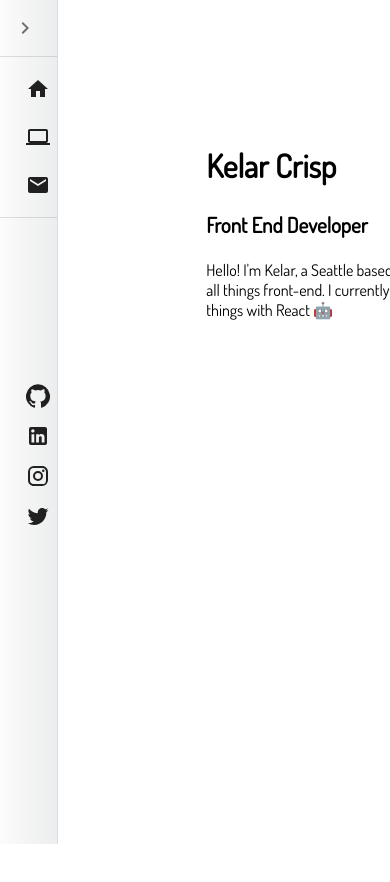
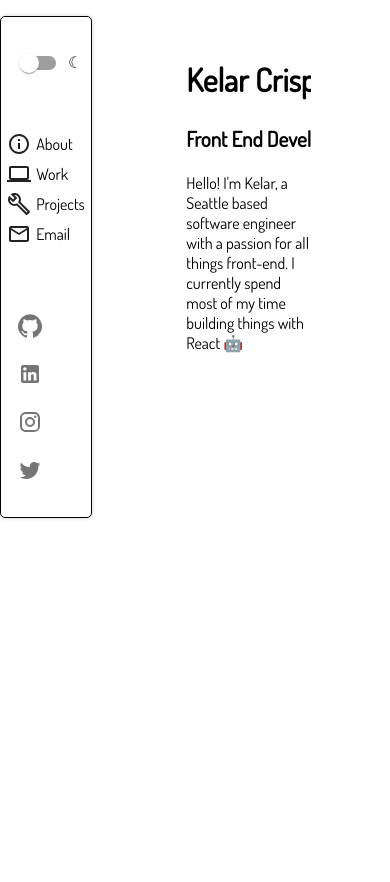
Before and after one commit to kelarcrisp/aws-portfolio, a React (Create React App) app: page / in a window 390 px wide. Shown: the top 882 px of the page. Built offline with nearby package versions, Linux system fonts and the light colour scheme; no server answers.

Commit message:
small changes for nav bar and mobile view

```diff
--- a/src/App.js
+++ b/src/App.js
@@ -16,7 +16,7 @@ const App = () => {
       <>
         <ThemeContext.Provider value={{ themeColor, setThemeColor }}>
           <NavHeader />
-          <MiniDrawer />
+          {/* <MiniDrawer /> */}
           <Route path='/' exact component={HomePage} />
           {/* <Route path='/Projects' component={SideProjects} />
             <Route path='/About' component={About} />
--- a/src/Components/About/About.module.css
+++ b/src/Components/About/About.module.css
@@ -53,6 +53,12 @@ animation: Bio 3.5s ease;
     width: 100%;
   }
 }
+@media(max-width: 500px){
+  .MainContainer{
+    width: 250px;
+    margin-left: 15%;
+  }
+}
 
 
 
--- a/src/Components/ContactMe/ContactMeForm.js
+++ b/src/Components/ContactMe/ContactMeForm.js
@@ -59,7 +59,7 @@ const ContactMeForm = (props) => {
 
     return (
         <div id='ContactMe' data-aos='fade-right' className={themeColor ? classes.DarkContactContainer : classes.ContactContainer} >
-            <h3 className={classes.ContactHeader}>Fill out the form to directly contact me by Email!</h3>
+            <div className={themeColor ? classes.DarkContactHeader : classes.ContactHeader}>Fill out the form to directly contact me by Email!</div>
             <form
                 onSubmit={handleSubmit}
                 className={classes.FormInfoContainer} autoComplete="on">
--- a/src/Components/ContactMe/ContactMeForm.module.css
+++ b/src/Components/ContactMe/ContactMeForm.module.css
@@ -21,7 +21,7 @@
     flex-direction: column;
     justify-content: center;
     align-items: center;
-    margin: 10% 0;
+    margin: 2% 0% 10% 0%;
 
 }
 .TextField{
@@ -43,7 +43,12 @@
 
 .ContactHeader{
     text-align: center;
-   margin-bottom: -100px;
+   margin-top: 50px;
+}
+.DarkContactHeader{
+    text-align: center;
+    margin-top: 50px;
+    color:white;
 }
 
 
@@ -53,16 +58,11 @@
 }
 
 @media (max-width: 400px){
-    .TextField{
-        width: 200px;
+    .ContactContainer{
+        width: 450px;
+        margin-left: 0%;
     }
-    .FormInfoContainer{
-        margin-left: 60px;
-    }
-    .ContactHeader{
-        display: block;
-        margin-left: 80px;
-    }
+
 }
 
 @keyframes Container{
--- a/src/Components/HomePage/WorkInfoCard/WorkInfoCard.js
+++ b/src/Components/HomePage/WorkInfoCard/WorkInfoCard.js
@@ -16,7 +16,7 @@ const WorkInfoCard = props => {
 
 
     return (
-        <div ref={ref} id='Work' style={{ padddingTop: '50px' }}>
+        <div ref={ref} id='Work' style={{ padddingTop: '50px' }} className={classes.MainContainer}  >
             <div id='first' className={themeColor ? classes.DarkContainer : classes.CardContainer} data-aos='fade-left'>
                 <p>Replenium</p>
                 <p>Full-time Contract position</p>
--- a/src/Components/HomePage/WorkInfoCard/WorkInfoCard.module.css
+++ b/src/Components/HomePage/WorkInfoCard/WorkInfoCard.module.css
@@ -33,7 +33,9 @@
 
 @media (max-width: 400px){
     .CardContainer{
-        width: 50%;
+        text-align: left;
+        margin-left: 15%;
+
     }
     .HeaderText{
         display: block;
--- a/src/Components/SideProjects/SideProjects.js
+++ b/src/Components/SideProjects/SideProjects.js
@@ -29,7 +29,7 @@ const SideProjects = () => {
 
 
             <div data-aos='fade-right'
-                className={themeColor ? classes.DarkProjectItem : classes.SideProjectItem}> <a className={themeColor ? classes.DarkProjectLink : classes.ProjectLink} href='https://redas-forgetful-list.web.app/' target='_blank'> Redas forgetful list </a><img style={{ maxHeight: '175x', maxWidth: '175px', marginLeft: '10px' }} src={require('../../assets/images/forgetfulListImage.png')} alt='codeimage' /><p className={classes.ProjectItemInfo}>A small app that I personally use to help remember things for when I go grocery Shopping. Built with React/Firebase. </p></div>
+                className={themeColor ? classes.DarkProjectItem : classes.SideProjectItem}> <a className={themeColor ? classes.DarkProjectLink : classes.ProjectLink} href='https://redas-forgetful-list.web.app/' target='_blank'> Reda's Forgetful List </a><img style={{ maxHeight: '175x', maxWidth: '175px', marginLeft: '10px' }} src={require('../../assets/images/forgetfulListImage.png')} alt='codeimage' /><p className={classes.ProjectItemInfo}>A small app that I personally use to help remember things for when I go grocery Shopping. Built with React/Firebase. </p></div>
 
 
 
--- a/src/Components/SideProjects/SideProjects.module.css
+++ b/src/Components/SideProjects/SideProjects.module.css
@@ -54,7 +54,7 @@
     display: inline;
     transition: .8s ease-in-out;
     font-family: 'Dosis', sans-serif;
-    margin-left: 24px;
+    margin-left: 40px;
     }
 
 .ProjectItemInfo:hover{
--- a/src/Shared/NavHeader/NavHeader.js
+++ b/src/Shared/NavHeader/NavHeader.js
@@ -35,14 +35,14 @@ const styles = {
         minWidth: '90px',
         maxWidth: '110px',
         bacgkroundColor: 'space',
-        boxShadow: "1px 1px 1px black",
+        boxShadow: "0px 0px 4px #ccc",
         borderRadius: '5px',
 
         // //this is how you can write media queries with material ui!!
-        '@media (max-width: 400px)': {
-            // width: "60%",
-            display: "none"
-        },
+        // '@media (max-width: 400px)': {
+        //     // width: "60%",
+        //     display: "none"
+        // },
         '@media (max-width: 1100px)': {
             // width: "60%",
             height: '500px'
@@ -58,7 +58,7 @@ const styles = {
 
     },
     Links: {
-        marginLeft: '10%',
+        marginLeft: '5%',
         width: 'auto',
         display: 'flex',
         flexWrap: 'wrap',
--- a/src/Shared/Tabs/Tab.js
+++ b/src/Shared/Tabs/Tab.js
@@ -1,7 +1,8 @@
 import React, { useContext } from 'react';
 import ComputerIcon from '@material-ui/icons/Computer';
-import EmailIcon from '@material-ui/icons/Email';
-import HomeIcon from '@material-ui/icons/Home';
+import EmailOutlinedIcon from '@material-ui/icons/EmailOutlined';
+import BuildOutlinedIcon from '@material-ui/icons/BuildOutlined';
+import InfoOutlinedIcon from '@material-ui/icons/InfoOutlined';
 import { ThemeContext } from '../contexts/ThemeContext';
 import classes from './Tab.module.css';
 const MyTab = (props) => {
@@ -13,28 +14,28 @@ const MyTab = (props) => {
 
             className={classes.TabContainer}>
             <div className={classes.IndividualTabContainer}>
-                <HomeIcon /> <a
+                <InfoOutlinedIcon /> <a
                     style={{ color: themeColor ? 'white' : 'black' }}
                     className={classes.IndividualTab}
                     href='#About'
                 >About</a>
             </div>
             <div className={classes.IndividualTabContainer}>
-                <HomeIcon /> <a
+                <ComputerIcon /> <a
                     style={{ color: themeColor ? 'white' : 'black' }}
                     className={classes.IndividualTab}
                     href='#Work'
                 >Work</a>
             </div>
             <div className={classes.IndividualTabContainer}>
-                <ComputerIcon /><a
+                <BuildOutlinedIcon /><a
                     style={{ color: themeColor ? 'white' : 'black' }}
                     className={classes.IndividualTab}
                     href="#SideProjects"
                 >Projects</a>
             </div>
             <div className={classes.IndividualTabContainer}>
-                <EmailIcon /><a
+                <EmailOutlinedIcon /><a
                     style={{ color: themeColor ? 'white' : 'black' }}
                     className={classes.IndividualTab}
                     href="#ContactMe" >Email</a>
--- a/src/Shared/Tabs/Tab.module.css
+++ b/src/Shared/Tabs/Tab.module.css
@@ -1,7 +1,7 @@
 .TabContainer{
     display: flex;
     flex-direction: column;
-    height: 100px ;
+    height: 120px ;
     justify-content: space-between;
 }
 
@@ -11,7 +11,8 @@
 
 .IndividualTab {
     text-decoration: none;
-    margin-top: 5px;
-    margin-left: 3px;
+    margin-top: 2px;
+    margin-bottom: 8px;
+    margin-left: 5px;
     color: white;
 }
```
